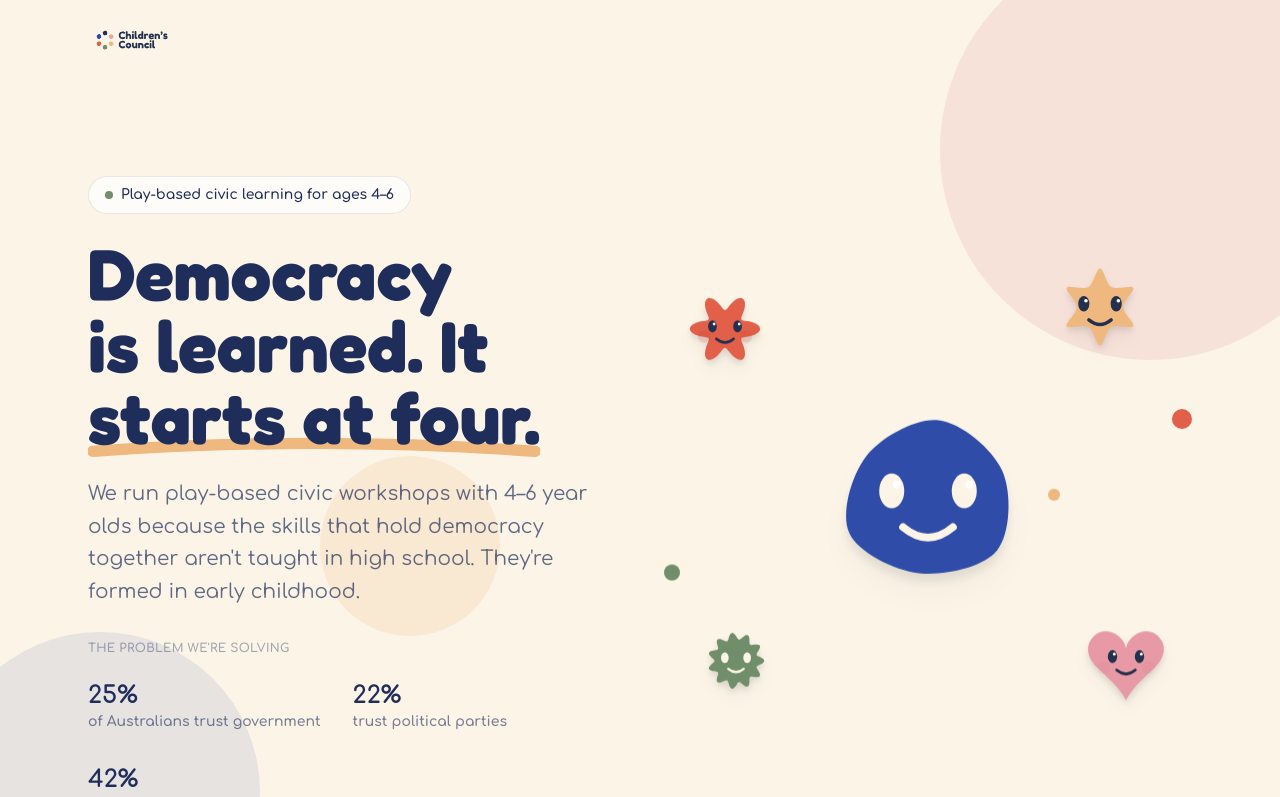
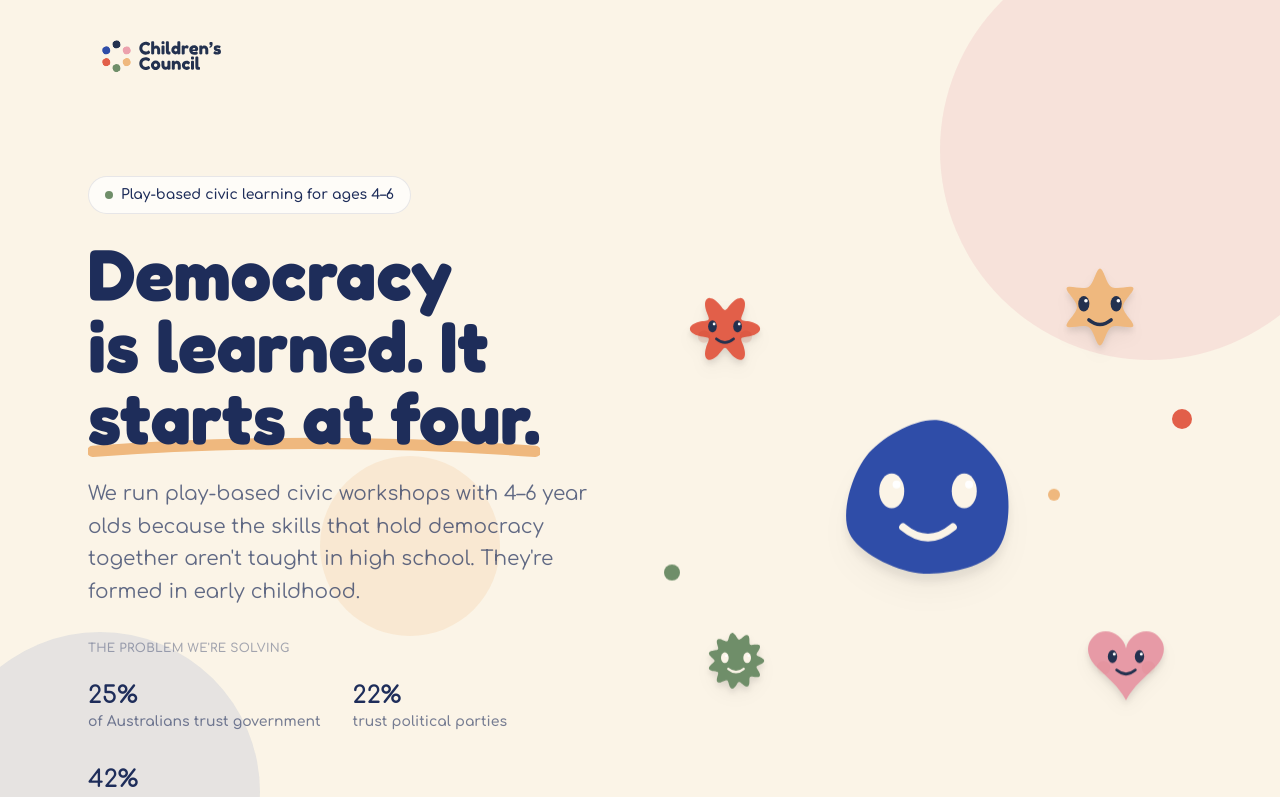
Before and after one commit to emiotoole/childrenscouncil, a Next.js app: page / in a window 1280 px wide. Shown: the top 797 px of the page. Built offline with nearby package versions, Linux system fonts and the light colour scheme.

Commit message:
Increase logo size

```diff
--- a/components/Footer.tsx
+++ b/components/Footer.tsx
@@ -10,9 +10,9 @@ export default function Footer() {
             <Image
               src="/svgs/logo.svg"
               alt="Children's Council"
-              width={160}
-              height={44}
-              className="h-10 w-auto brightness-0 invert"
+              width={320}
+              height={90}
+              className="h-20 w-auto brightness-0 invert"
             />
             <p className="text-cream/60 text-sm leading-relaxed max-w-xs">
               Play-based civic workshops for children aged 4–6. Building the
@@ -44,21 +44,6 @@ export default function Footer() {
             </ul>
           </div>
 
-          {/* Social */}
-          <div>
-            <h4 className="font-black text-sm uppercase tracking-wider mb-4 text-cream/50">
-              Follow Along
-            </h4>
-            <ul className="space-y-2 text-sm">
-              {["Instagram", "Facebook", "LinkedIn", "Twitter / X"].map(
-                (name) => (
-                  <li key={name}>
-                    <span className="text-cream/70">{name}</span>
-                  </li>
-                )
-              )}
-            </ul>
-          </div>
         </div>
 
         <div className="border-t border-cream/10 pt-6 flex flex-col sm:flex-row justify-between gap-2 text-xs text-cream/40">
--- a/components/Nav.tsx
+++ b/components/Nav.tsx
@@ -8,10 +8,10 @@ export default function Nav() {
           <Image
             src="/svgs/logo.svg"
             alt="Children's Council"
-            width={220}
-            height={62}
+            width={320}
+            height={90}
             priority
-            className="h-12 w-auto"
+            className="h-20 w-auto"
           />
         </a>
       </nav>
```
